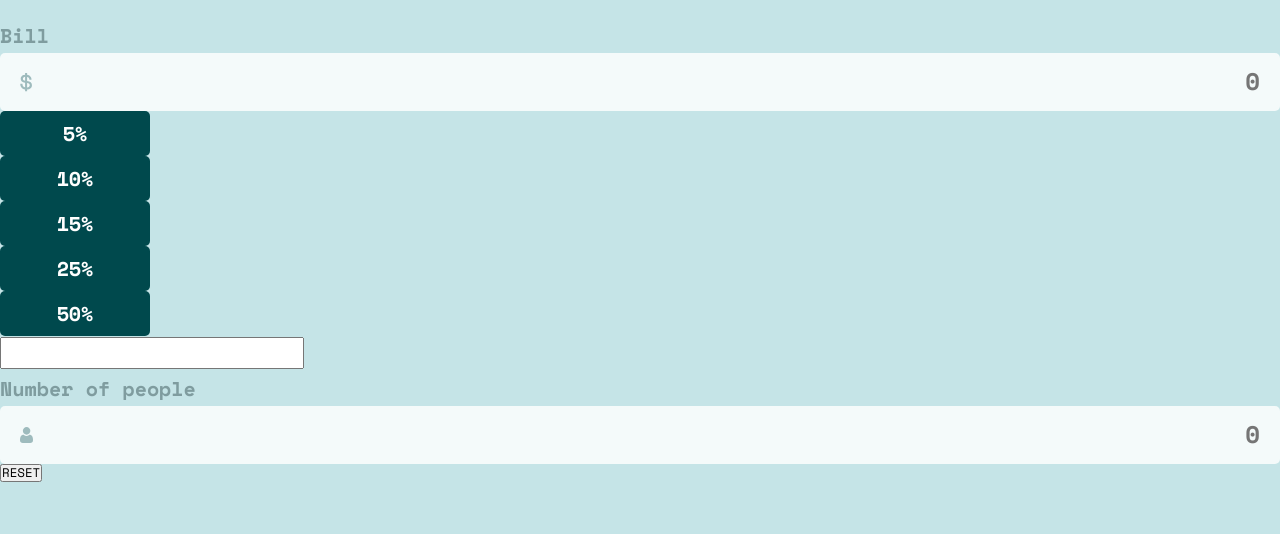
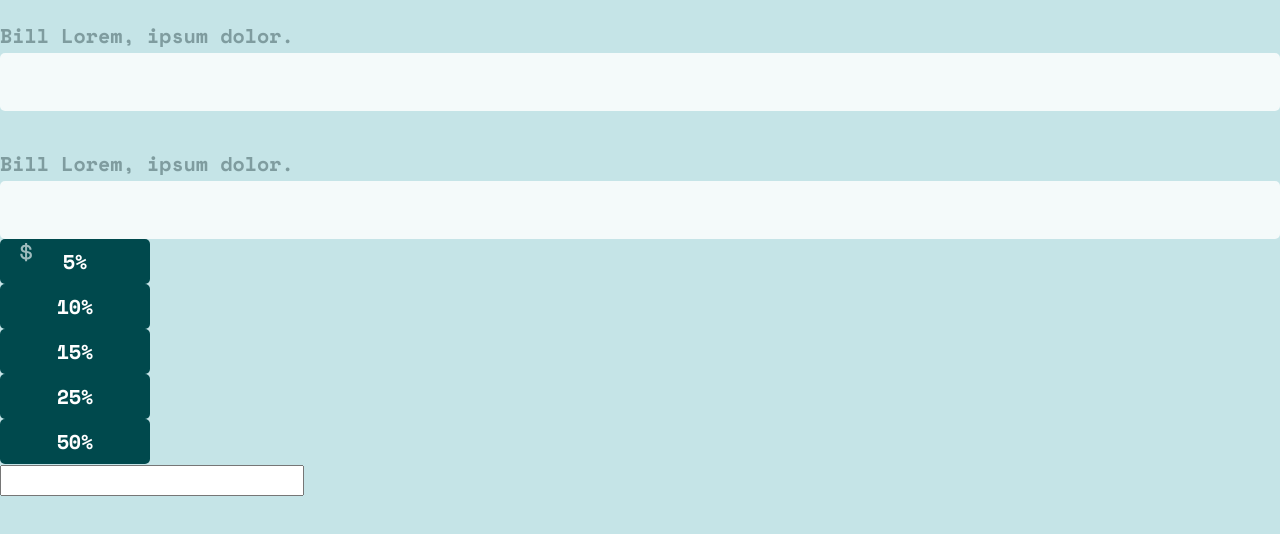
Before and after one commit to yossiyanouhartman/tip-calculator, a plain HTML site: page app/index.html in a window 1280 px wide. Shown: the part 148-682 px from the top of the page. Drawn offline with nearby package versions, Linux system fonts and the light colour scheme.

Commit message:
renaming html

```diff
--- a/app/index.html
+++ b/app/index.html
@@ -17,105 +17,84 @@
   <!-- Title -->
   <h1 class="c-title">spli <br> tter </h1>
 
-  <!-- Calculator -->
+  <!-- Calculator - c -->
   <form class="c-calculator">
 
-    <!-- Grid -->
+    <!-- Calculator - l - Grid -->
     <div class="l-grid">
 
-    </div>
+      <div class="l-grid__item">
 
+        <!--  Input for the bill -->
+        <label class="c-input">
+          <span class="c-input__heading">Bill</span>
+          <span class="c-input__message">Lorem, ipsum dolor.</span>
+          <input class="c-input__field c-input__field--bill" type="text">
+          <img src="" alt="">
+        </label>
 
-    <div class="c-calculator__input">
+      </div>
 
-      <div class="c-input">
+      <div class="l-grid__item">
 
-        <!-- Labels the input field-->
-        <label class="c-input__label" for="bill">Bill</label>
+        <!-- Input for the number of people attending -->
+        <label class="c-input">
+          <span class="c-input__heading">Bill</span>
+          <span class="c-input__message">Lorem, ipsum dolor.</span>
+          <input class="c-input__field c-input__field--bill" type="text">
+          <img class="c-input__icon" src="/app/images/icon-dollar.svg" alt="dolar icon">
+        </label>
 
-        <!-- This paragraph will provide feedback if neccessary -->
-        <p class="c-input__message"></p>
+      </div>
 
-        <div class="c-input__body">
-          <img class="c-input__icon" src="/app/images/icon-dollar.svg" alt="dolar icon">
-          <input class="c-input__field" type="text" name="bill" placeholder="0">
+      <div class="l-grid__item">
+
+        <div class="l-buttons">
+          <label></label>
+
+          <div class="l-buttons__item">
+            <label class="c-radio-button">
+              <input class="c-radio-button__input" type="radio" name="tip" value="0.05" checked>
+              <span class="c-radio-button__value">5%</span>
+            </label>
+          </div>
+          <div class="l-buttons__item">
+            <label class="c-radio-button">
+              <input class="c-radio-button__input" type="radio" name="tip" value="0.1" checked>
+              <span class="c-radio-button__value">10%</span>
+            </label>
+          </div>
+          <div class="l-buttons__item">
+            <label class="c-radio-button">
+              <input class="c-radio-button__input" type="radio" name="tip" value="0.15" checked>
+              <span class="c-radio-button__value">15%</span>
+            </label>
+          </div>
+          <div class="l-buttons__item">
+            <label class="c-radio-button">
+              <input class="c-radio-button__input" type="radio" name="tip" value="0.25" checked>
+              <span class="c-radio-button__value">25%</span>
+            </label>
+          </div>
+          <div class="l-buttons__item">
+            <label class="c-radio-button">
+              <input class="c-radio-button__input" type="radio" name="tip" value="0.5" checked>
+              <span class="c-radio-button__value">50%</span>
+            </label>
+          </div>
+          <div class="l-buttons__item">
+            <label class="c-radio-button c-radio-button--custom">
+              <input class="c-radio-button__input" type="radio" name="tip" value="0.5" checked>
+              <input type="text">
+            </label>
+          </div>
         </div>
 
       </div>
 
     </div>
 
-    <div class="c-calculator__radio-buttons">
-      <!-- <label> Select Tip %</label> -->
-
-      <label class="c-radio-button">
-        <input class="c-radio-button__input" type="radio" name="tip" value="0.05" checked>
-        <span class="c-radio-button__value">5%</span>
-      </label>
-
-      <label class="c-radio-button">
-        <input class="c-radio-button__input" type="radio" name="tip" value="0.1" checked>
-        <span class="c-radio-button__value">10%</span>
-      </label>
-
-      <label class="c-radio-button">
-        <input class="c-radio-button__input" type="radio" name="tip" value="0.15" checked>
-        <span class="c-radio-button__value">15%</span>
-      </label>
-
-      <label class="c-radio-button">
-        <input class="c-radio-button__input" type="radio" name="tip" value="0.25" checked>
-        <span class="c-radio-button__value">25%</span>
-      </label>
-
-      <label class="c-radio-button">
-        <input class="c-radio-button__input" type="radio" name="tip" value="0.5" checked>
-        <span class="c-radio-button__value">50%</span>
-      </label>
-
-      <label class="c-radio-button c-radio-button--custom">
-        <input class="c-radio-button__input" type="radio" name="tip" value="0.5" checked>
-        <input type="text">
-      </label>
-
-      <!-- <label class="c-radio-button" for="tip">
-        <input class="c-radio-button__input" type="radio" name="tip" value="0.05" checked>
-        <span class="c-radio-button__button">5%</span>
-      </label> -->
-
-
-      <!-- need to find a code for this -->
-    </div>
-
-    <div class="c-calculator__input">
-
-      <div class="c-input">
-
-        <!-- Labels the input field-->
-        <label class="c-input__label" for="people">Number of people</label>
-
-        <!-- This paragraph will provide feedback if neccessary -->
-        <p class="c-input__message"></p>
-
-        <div class="c-input__body">
-          <img class="c-input__icon" src="/app/images/icon-person.svg" alt="person icon">
-          <input class="c-input__field" type="text" name="people" placeholder="0">
-        </div>
-
-      </div>
-
-    </div>
-
-    <div class="c-calculator__result">
-
-
-      <button class="button button--reset">RESET</button>
-    </div>
-
   </form>
-
-
-  </div>
 
 </body>
 
--- a/app/scss/layout/_calculator.scss
+++ b/app/scss/layout/_calculator.scss
@@ -1,4 +1,4 @@
-.l-calculator {
+.c-calculator {
 	width: 100%;
 	background-color: $color-white;
 	border-radius: 30px 30px 0 0;
```
